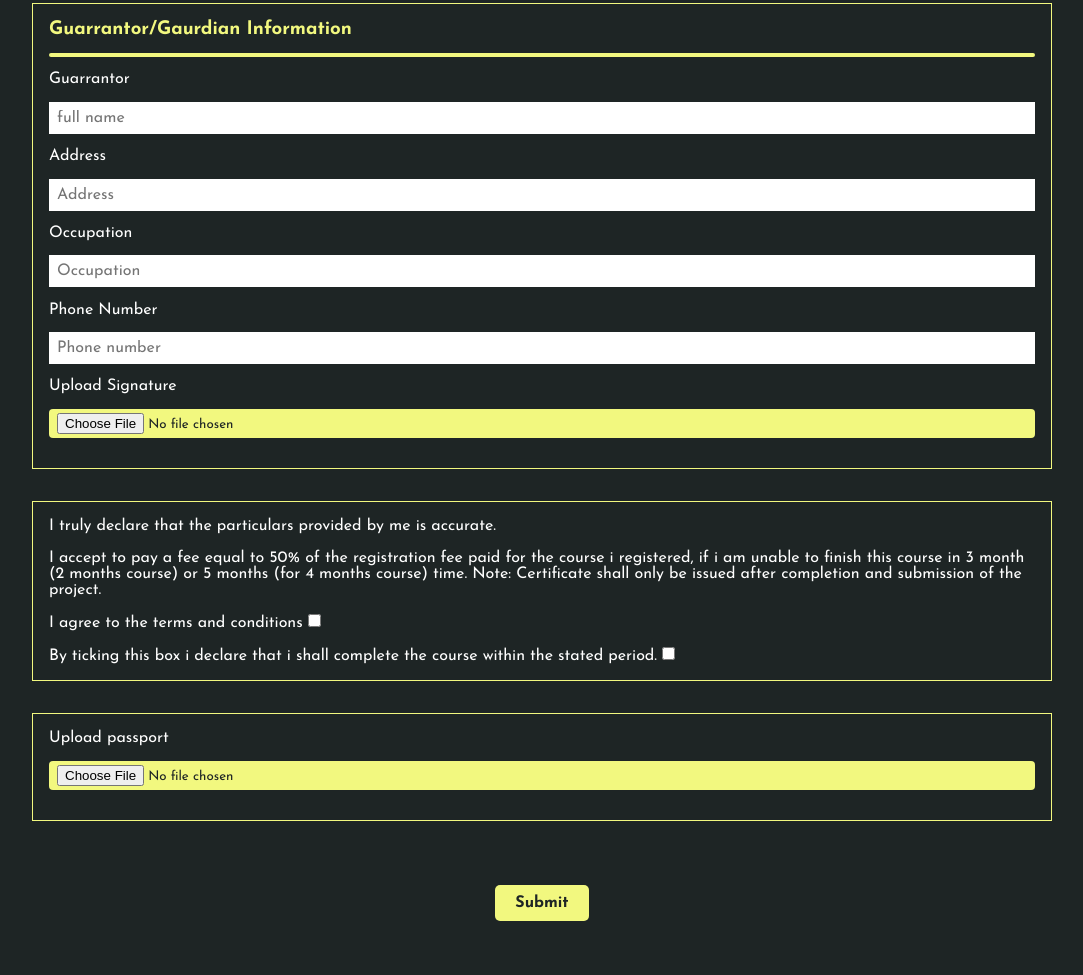
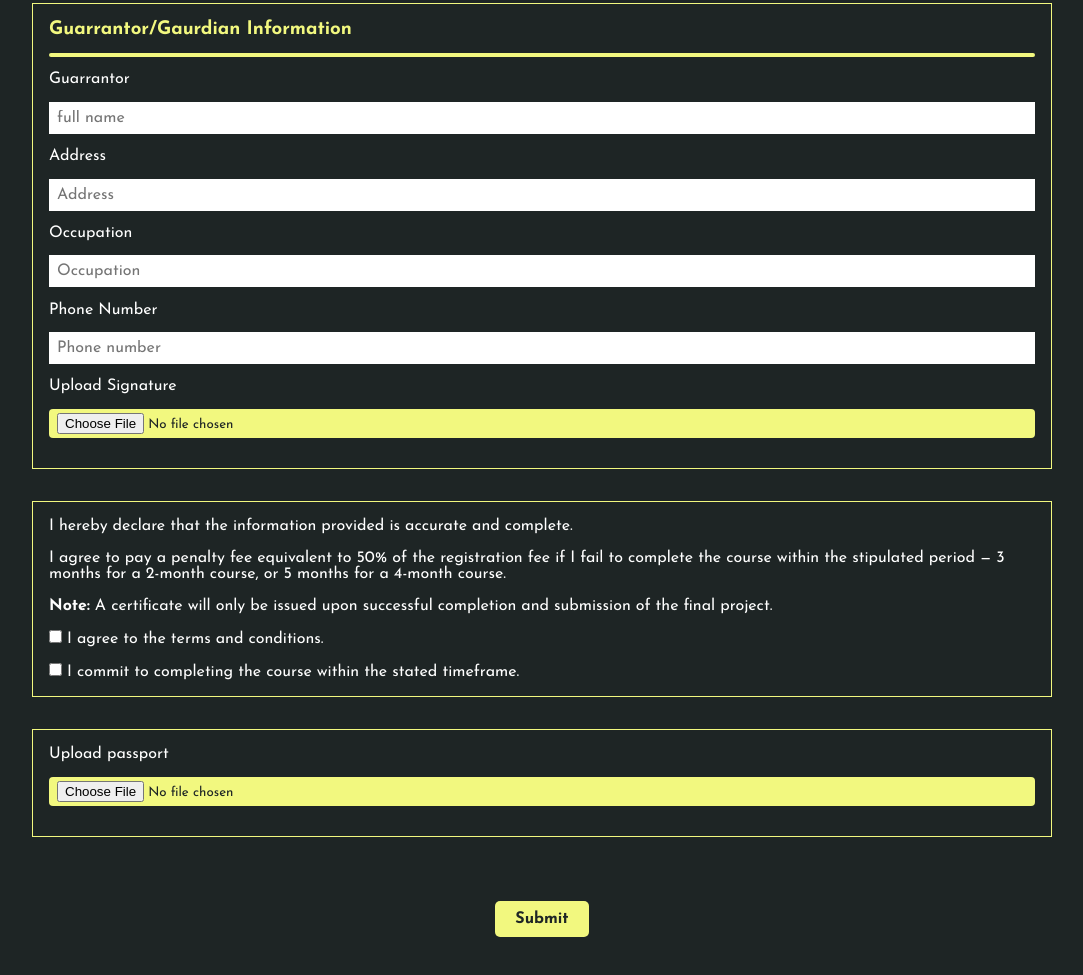
Before and after one commit to Anayoamadi17/CYON-Registration-Form, a plain HTML site: page index.html in a window 1280 px wide. Shown: the part 1710-2685 px from the top of the page, without its empty margins (98-1181 px from the left). Drawn offline with Linux system fonts and the light colour scheme.

Commit message:
U_X
Optimization of terms and conditions section

```diff
--- a/index.html
+++ b/index.html
@@ -193,13 +193,21 @@
 
                 <div class="data">
                     <p>
-                        I truly declare that the particulars provided by me is accurate. <br><br>
-                        I accept to pay a fee equal to 50% of the registration fee paid for the course i registered,
-                        if i am unable to finish this course in 3 month (2 months course) or 5 months (for 4 months course) time.
-                        Note: Certificate shall only be issued after completion and submission of the project. <br><br>
-                        I agree to the terms and conditions <input type="checkbox" class="checkbox" name="" id=""><br><br>
-                        By ticking this box i declare that i shall complete the course within the stated period. <input type="checkbox" class="checkbox" name="" id="">
+                        I hereby declare that the information provided is accurate and complete.<br><br>
+
+                        I agree to pay a penalty fee equivalent to 50% of the registration fee if I fail to complete the course within the stipulated period — 3 months for a 2-month course, or 5 months for a 4-month course.<br><br>
+
+                        <strong>Note:</strong> A certificate will only be issued upon successful completion and submission of the final project.<br><br>
+
+                        <label>
+                            <input type="checkbox" class="checkbox"> I agree to the terms and conditions.
+                        </label><br><br>
+
+                        <label>
+                            <input type="checkbox" class="checkbox"> I commit to completing the course within the stated timeframe.
+                        </label>
                     </p>
+
                 </div>
 
                 <div id="photo" class="data">
```
